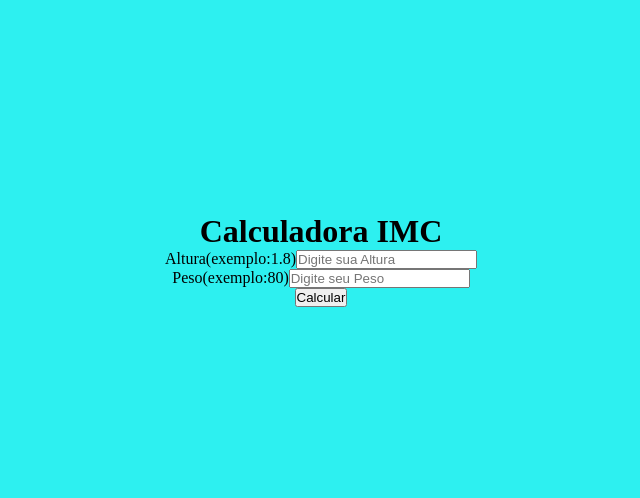
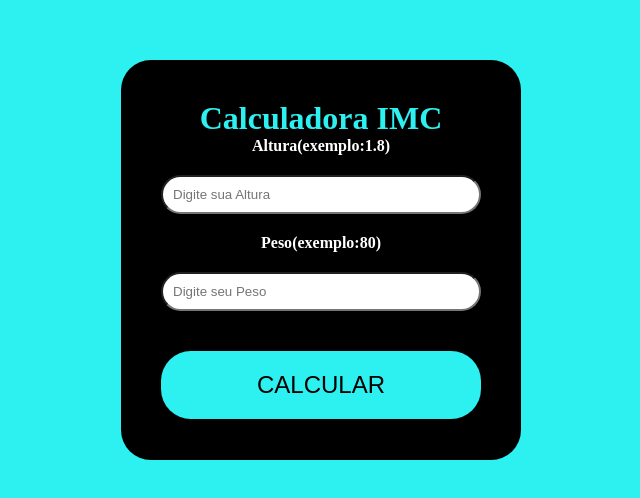
Before and after one commit to Gakira06/CalduladoraImc, a React (Vite) app: page / in a window 1280 px wide. Shown: the part 140-638 px from the top of the page, without its empty margins (319-959 px from the left). Built offline with nearby package versions, Linux system fonts and the light colour scheme.

Commit message:
Criando o estilo.css

```diff
--- a/src/App.jsx
+++ b/src/App.jsx
@@ -1,8 +1,9 @@
 import Header from "./components/Header"
 import Resultado from "./components/Resultado"
 import { useEffect, useState } from "react"
+import "./css/global.css"
 import "./css/estilo.css"
-import "./css/global.css"
+
 
 
 function App() {
--- a/src/css/estilo.css
+++ b/src/css/estilo.css
@@ -0,0 +1,48 @@
+.box{
+    display:flex;
+    flex-direction:column;
+    background:var(--fontColor2);
+    color:var(--bgColor1);
+    width:400px;
+    height:400px;
+    border-radius:30px;
+    padding:40px;
+}
+form{
+    display:flex;
+    flex-direction:column;
+}
+.span{
+    font-size:12px;
+}
+label{
+    display:block;
+    margin-bottom:20px;
+    font-weight:600;
+    color:var(--fontColor1);
+}
+input{
+    width:100%;
+    padding:10px;
+    border-radius:20px;
+    margin-bottom:20px;
+}
+button{
+    border: none;
+    background:var(--bgColor1);
+    padding: 20px;
+    border-radius: 30px;
+    font-size: 1.5rem;
+    text-transform: uppercase;
+    margin-top: 20px;
+}
+
+/* responsividade */
+@media(max-width:500px){
+    .box{
+        width: 100%;
+    }
+    button{
+        margin-top: 0;
+    }
+}
--- a/src/css/global.css
+++ b/src/css/global.css
@@ -21,6 +21,7 @@ body{
     height: 100vh;
     justify-content: center;
     text-align: center;
+    align-items: center;
 }
 
 /* responsividade */
```
